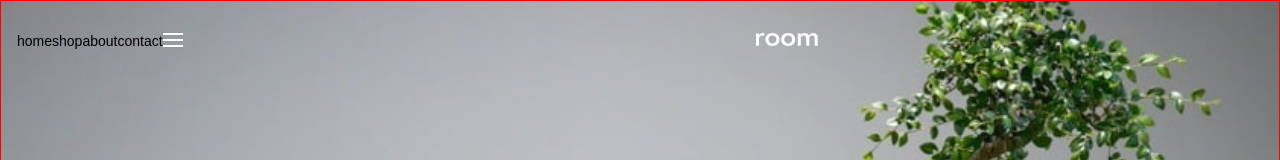
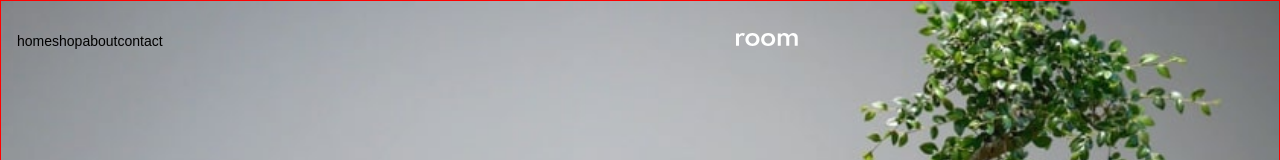
Before and after one commit to babboe1/Room-Design-Homepage, a plain HTML site: page index.html in a window 1280 px wide. Shown: the top 160 px of the page. Drawn offline with Linux system fonts and the light colour scheme.

Commit message:
refactor: update code

```diff
--- a/index.html
+++ b/index.html
@@ -26,7 +26,7 @@
 					<li class="">about</li>
 					<li class="">contact</li>
 				</ul>
-				<div class="">
+				<div class="hidden">
 					<img src="./assets/images/icon-hamburger.svg" alt="" class="" />
 				</div>
 			</nav>
```
